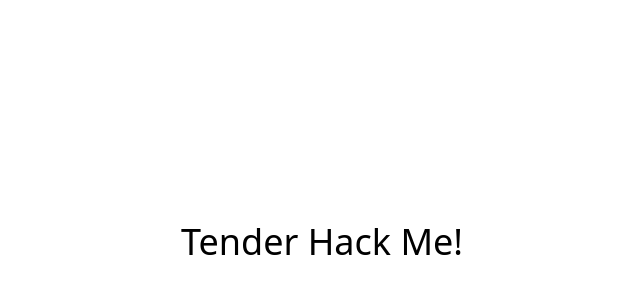
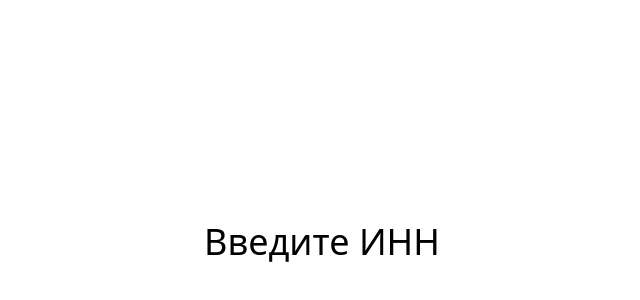
Before and after one commit to atomicai/mockinghackui, a React (Create React App) app: page / in a window 1280 px wide. Shown: the part 158-458 px from the top of the page, without its empty margins (318-958 px from the left). Built offline with nearby package versions, Linux system fonts and the light colour scheme.

Commit message:
Add `router` and pages

```diff
--- a/package.json
+++ b/package.json
@@ -11,6 +11,7 @@
     "react": "^18.2.0",
     "react-apexcharts": "^1.4.0",
     "react-dom": "^18.2.0",
+    "react-router-dom": "^6.10.0",
     "react-scripts": "5.0.1",
     "web-vitals": "^2.1.0"
   },
--- a/src/App.js
+++ b/src/App.js
@@ -1,9 +1,30 @@
+import { RouterProvider, createBrowserRouter } from "react-router-dom";
+
+import Root from "./pages/Root";
+import Search from "./pages/Search";
+import Error from "./pages/Error";
+
+const router = createBrowserRouter([
+  {
+    path: "/",
+    element: <Root />,
+    errorElement: <Error />,
+
+    children: [
+      {
+        element: <Search />,
+        index: true,
+      },
+      {
+        path: "search",
+        element: <Search />,
+      },
+    ],
+  },
+]);
+
 const App = () => {
-  return (
-    <h1 className="h-screen flex items-center justify-center text-4xl">
-      Tender Hack Me!
-    </h1>
-  );
+  return <RouterProvider router={router} />;
 };
 
 export default App;
--- /dev/null
+++ b/src/pages/Error.js
@@ -0,0 +1,9 @@
+const Error = () => {
+  return (
+    <h1 className="h-screen flex items-center justify-center text-4xl">
+      Здесь пока ничего нет
+    </h1>
+  );
+};
+
+export default Error;
--- /dev/null
+++ b/src/pages/Root.js
@@ -0,0 +1,11 @@
+import { Outlet } from "react-router-dom";
+
+const Root = () => {
+  return (
+    <main>
+      <Outlet />
+    </main>
+  );
+};
+
+export default Root;
--- /dev/null
+++ b/src/pages/Search.js
@@ -0,0 +1,9 @@
+const Search = () => {
+  return (
+    <h1 className="h-screen flex items-center justify-center text-4xl">
+      Введите ИНН
+    </h1>
+  );
+};
+
+export default Search;
```
Also changed, not shown: 1 other file (tests, documents, lock files or other folders).
